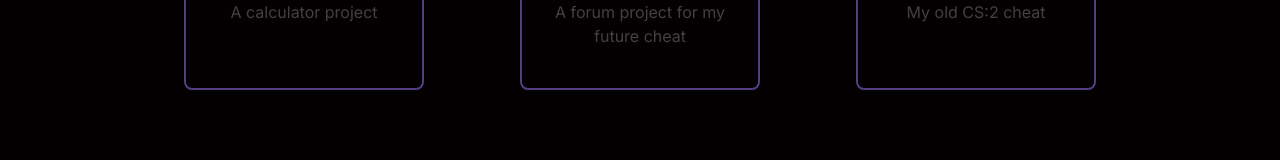
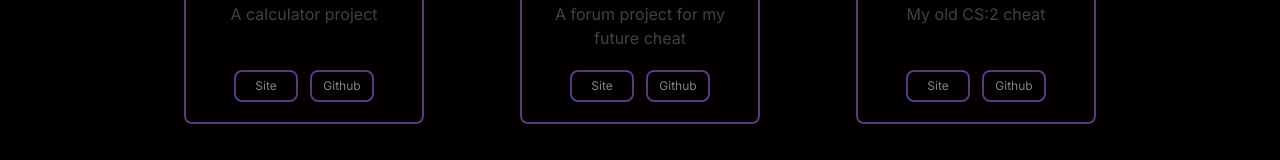
Before and after one commit to Srcyax/portfolio, a Next.js app: page /projects in a window 1280 px wide. Shown: the part 445-605 px from the top of the page. Built offline with nearby package versions, Linux system fonts and the light colour scheme.

Commit message:
Update card.tsx

```diff
--- a/src/app/(pages)/projects/card.tsx
+++ b/src/app/(pages)/projects/card.tsx
@@ -26,13 +26,21 @@ export default function CardProject({image, title, desc, technologies} : {image
                     <div key={index}>
                         {
                         technologiesUrl.filter(t => t[0] === tech).map((filteredTech, index) => (
-                            <img key={index} className="opacity-70 hover:opacity-100 hover:w-6 transition-all duration-200 ease" width={20} src={filteredTech[1]} title={filteredTech[0]} />
+                            <img key={index} className="opacity-70 hover:opacity-100 hover:w-5 transition-all duration-200 ease" width={22} src={filteredTech[1]} title={filteredTech[0]} />
                         ))}
                     </div>
                 ))}
                 </div>
             </div>
             <p className="text-center text-wrap text-gray py-5">{desc}</p>
+            <div className="flex flex-row mt-auto gap-3">
+                <button className="text-[12px] hover:text-[13px] border-2 border-indigo-600 border-purple bg-transparent hover:bg-purple hover:border-transparent w-16 h-8 rounded-lg transition-all duration-500 ease">
+                    Site
+                </button>
+                <button className="text-[12px] hover:text-[13px] border-2 border-indigo-600 border-purple bg-transparent hover:bg-purple hover:border-transparent w-16 h-8 rounded-lg transition-all duration-500 ease">
+                    Github
+                </button>
+            </div>
         </div>
     )
 }
```
